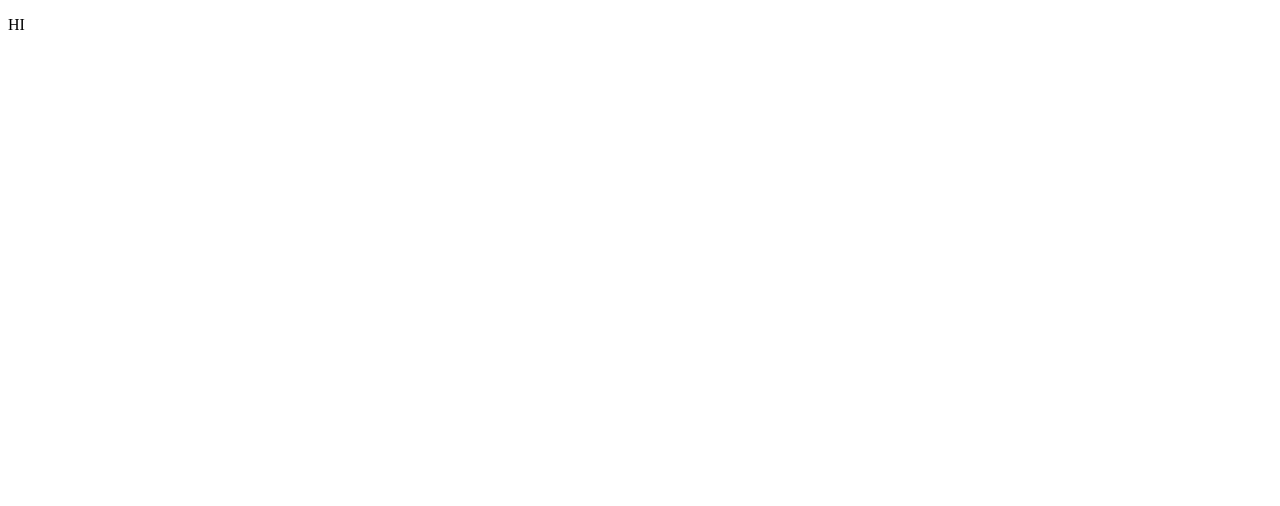
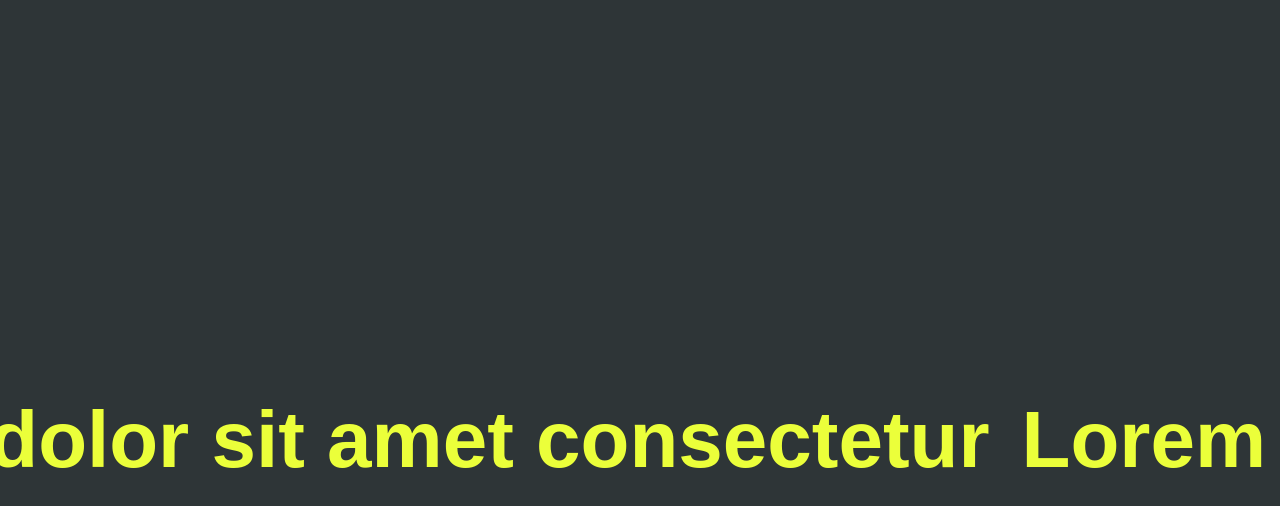
Before and after one commit to SpectralGT/spectralgt.github.io, a React (Vite) app: page / in a window 1280 px wide. Shown: the top 506 px of the page. Built offline with nearby package versions, Linux system fonts and the light colour scheme.

Commit message:
set up a banner component

```diff
--- a/src/App.jsx
+++ b/src/App.jsx
@@ -1,5 +1,5 @@
 import "./App.css";
-import Banner from "./component/Banner.jsx";
+import Banner from "./components/Banner.jsx";
 function App() {
   return (
     <>
--- a/src/component/Banner.jsx
+++ /dev/null
@@ -1,7 +0,0 @@
-export default function Banner() {
-  return (
-    <>
-      <p>HI</p>
-    </>
-  );
-}
--- /dev/null
+++ b/src/components/Banner.css
@@ -0,0 +1,43 @@
+body {
+  margin: 0;
+  background-color: #2e3537;
+  font-family: "Arial", sans-serif;
+}
+
+.container {
+  display: flex;
+  align-items: center;
+  height: 100vh;
+  overflow: hidden;
+}
+
+.scroll {
+  white-space: nowrap;
+  margin: 0 2em;
+}
+
+.scroll div {
+  display: flex;
+  gap: 2em;
+}
+
+.scroll p {
+  font-size: 5em;
+  color: var(--color2);
+  font-weight: bold;
+  margin-bottom: 0;
+  line-height: 10px;
+}
+
+.RightToLeft {
+  animation: RightToLeft 10s infinite linear;
+}
+
+@keyframes RightToLeft {
+  from {
+    transform: translateX(0%);
+  }
+  to {
+    transform: translateX(-50%);
+  }
+}
--- /dev/null
+++ b/src/components/Banner.jsx
@@ -0,0 +1,19 @@
+import "./Banner.css";
+
+export default function Banner() {
+  return (
+    <>
+      <div className="container">
+        <div className="scroll">
+          <div className="RightToLeft">
+            <p>Lorem ipsum dolor sit amet consectetur</p>
+            <p>Lorem ipsum dolor sit amet consectetur</p>
+            <p>Lorem ipsum dolor sit amet consectetur</p>
+            <p>Lorem ipsum dolor sit amet consectetur</p>
+            <p>Lorem ipsum dolor sit amet consectetur</p>
+          </div>
+        </div>
+      </div>
+    </>
+  );
+}
--- a/src/index.css
+++ b/src/index.css
@@ -0,0 +1,4 @@
+:root{
+    --color1 : #2a2a2a;
+    --color2 : #ebff3a;
+}
```
